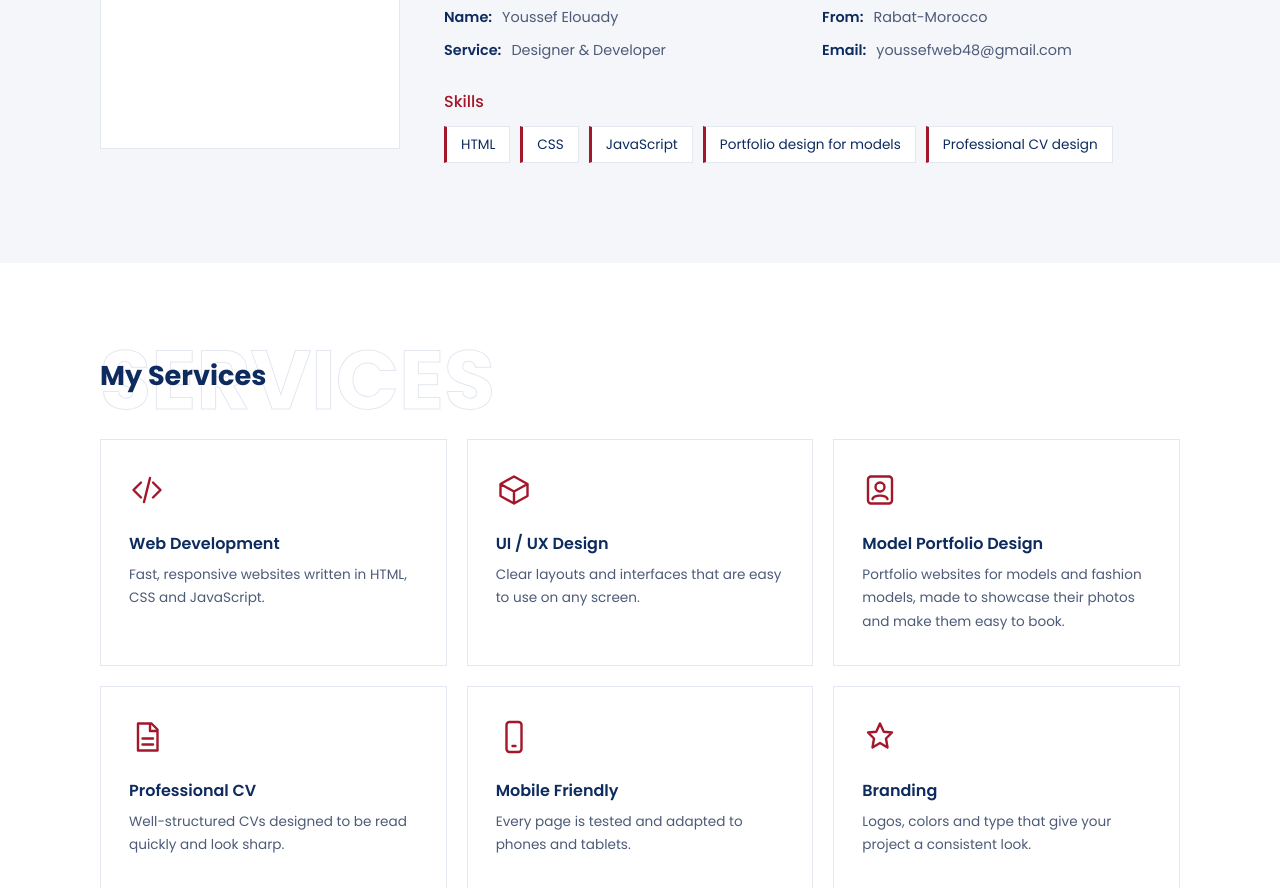
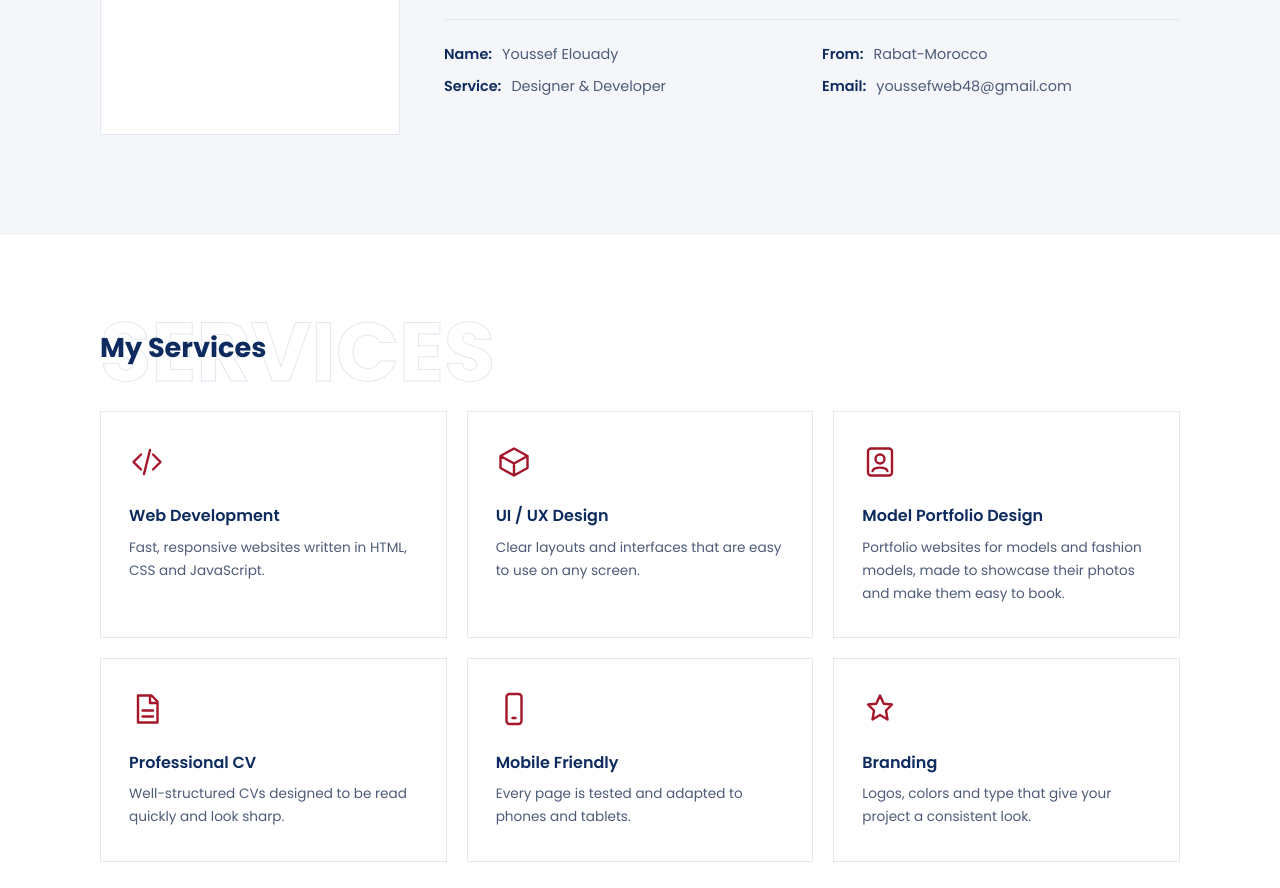
Before and after one commit to youssef-ysf374/designveloper, a plain HTML site: page index.html in a window 1280 px wide. Shown: the part 1140-2028 px from the top of the page. Drawn offline with Linux system fonts and the light colour scheme.

Commit message:
Update index.html

```diff
--- a/index.html
+++ b/index.html
@@ -64,14 +64,7 @@
         <div><dt>Service:</dt><dd>Designer & Developer</dd></div>
         <div><dt>Email:</dt><dd>youssefweb48@gmail.com</dd></div>
       </dl>
-      <h3 class="accent skills-title">Skills</h3>
-      <ul class="skills">
-        <li>HTML</li>
-        <li>CSS</li>
-        <li>JavaScript</li>
-        <li>Portfolio design for models</li>
-        <li>Professional CV design</li>
-      </ul>
+
     </div>
   </div>
 </section>
```
